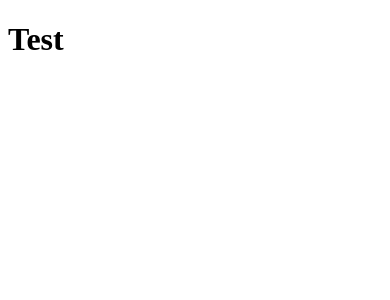
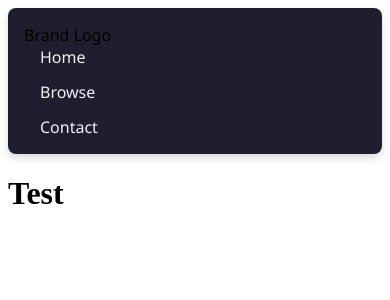
Before and after one commit to Chris-Karagiannis/CSCxUPCHackathon, a Flask app: page / in a window 390 px wide. Shown: the top 300 px of the page. Run offline with Flask 3, Linux system fonts and the light colour scheme.

Commit message:
Add navbar template and styling, update settings for Emmet support

```diff
--- /dev/null
+++ b/static/css/styles.css
@@ -0,0 +1,72 @@
+/* Friendly Navbar Styling */
+.navbar {
+  background-color: #1e1e2f; /* softer, dark bluish tone */
+  padding: 1rem 2rem;
+  display: flex;
+  justify-content: space-between;
+  align-items: center;
+  box-shadow: 0 4px 8px rgba(0, 0, 0, 0.15); /* softer shadow */
+  border-radius: 8px; /* gentle rounded edges */
+  font-family: 'Segoe UI', Tahoma, Geneva, Verdana, sans-serif;
+}
+
+.navbar-brand {
+  font-size: 1.6rem;
+  font-weight: 700;
+  color: #f0f0f5; /* softer white */
+}
+
+.navbar-links {
+  display: flex;       /* horizontal layout */
+  gap: 1.5rem;         /* space between links */
+  list-style: none;    /* removes bullets */
+  padding: 0;          /* remove default UL padding */
+  margin: 0;           /* remove default UL margin */
+}
+
+.navbar-links li {
+  list-style: none;    /* extra safety */
+}
+
+.navbar-links li a {
+  text-decoration: none; /* remove underline */
+  color: #f0f0f5;
+  padding: 0.5rem 1rem;
+  border-radius: 8px;
+  transition: all 0.3s ease;
+}
+
+.navbar-links li a:hover {
+  background-color: #4a90e2;
+  color: #ffffff;
+  transform: translateY(-2px);
+  box-shadow: 0 2px 6px rgba(0, 0, 0, 0.2);
+}
+
+@media (max-width: 768px) {
+  .navbar {
+    flex-direction: column;
+    align-items: flex-start;
+    padding: 1rem;
+  }
+
+  .navbar-brand {
+    font-size: 1.4rem;
+    margin-bottom: 0.5rem;
+  }
+
+  .navbar-links {
+    flex-direction: column;
+    width: 100%;
+    gap: 0.8rem;
+    list-style: none;
+  }
+
+  .nav-link {
+    width: 100%;
+    text-align: center;
+    padding: 0.6rem 0;
+    text-decoration: none;
+    color: #f0f0f5;
+  }
+}
--- a/templates/index.jinja
+++ b/templates/index.jinja
@@ -4,6 +4,8 @@
     <meta charset="UTF-8">
     <meta name="viewport" content="width=device-width, initial-scale=1.0">
     <title>Document</title>
+    {% include 'shared/navBar.jinja' %}
+    <link rel="stylesheet" href="{{ url_for('static', filename='css/styles.css') }}">
 </head>
 <body>
     <h1>Test</h1>
--- /dev/null
+++ b/templates/shared/navBar.jinja
@@ -0,0 +1,10 @@
+<nav class="navbar">
+    <div class="navbar-Brand">
+        <Link to="/" class="nav-logo">Brand Logo</Link>
+    </div>
+    <ul class="navbar-links">
+        <li><a href="/templates/index.jinja">Home</a></li>
+        <li><a href="#">Browse</a></li>
+        <li><a href="#">Contact</a></li>
+    </ul>
+</nav>
```
